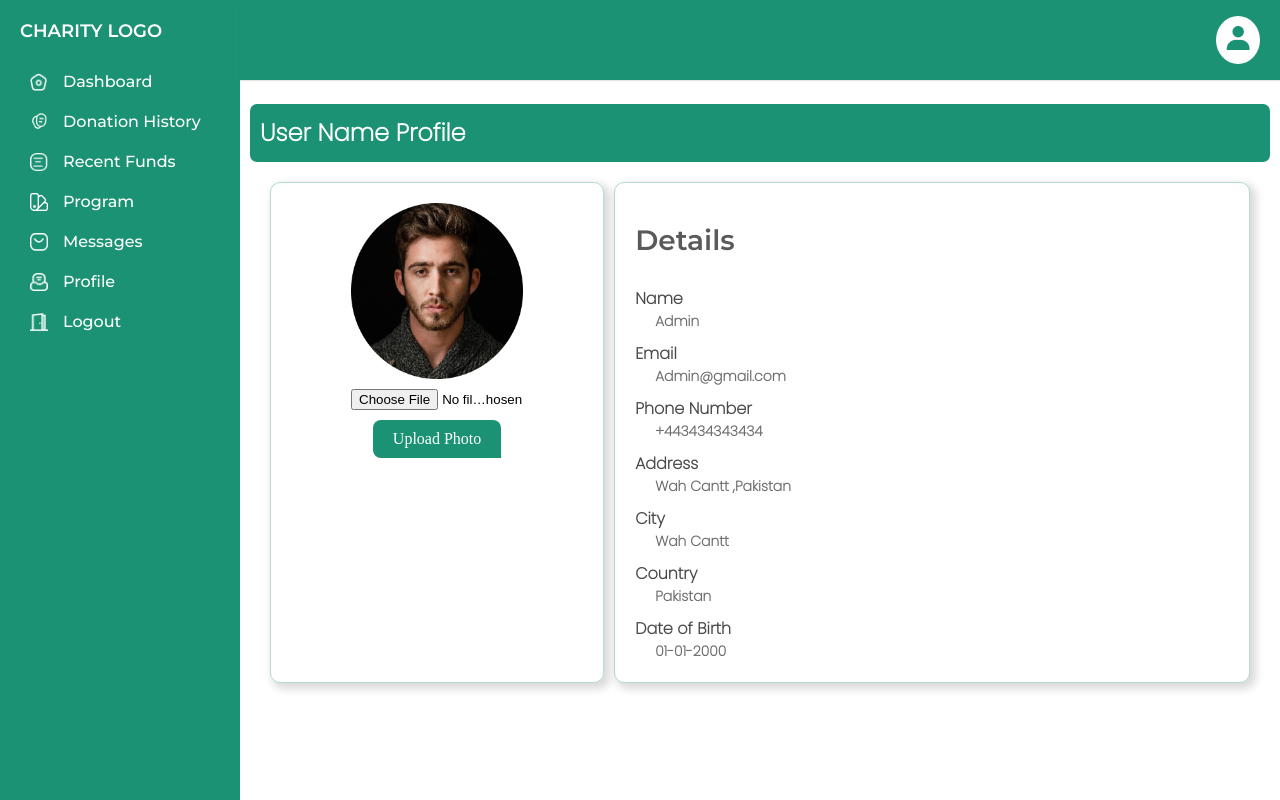
After one commit to nomiwsd/CharitySite, a Django app: page /profile/ in a window 1280 px wide. The commit adds this page. Run offline with Django 5.2, Linux system fonts and the light colour scheme; some libraries are stand-ins or nearby versions.

Commit message:
Dashboard Completed

```diff
--- /dev/null
+++ b/appsrc/templates/Profile.html
@@ -0,0 +1,75 @@
+{% load static%}
+<!DOCTYPE html>
+<html lang="en">
+  <head>
+    <meta charset="UTF-8" />
+    <meta name="viewport" content="width=device-width, initial-scale=1.0" />
+    <title>Document</title>
+    <link
+      href="{% static 'fontawesomefree/css/all.min.css' %}"
+      rel="stylesheet"
+      type="text/css"
+    />
+    <link rel="stylesheet" href="{% static '/css/dashboard.css' %}" />
+    <!-- One file includes all the Font Awesome Free icons and utilities -->
+    <script src="{% static 'fontawesomefree/js/all.min.js' %}"></script>
+  </head>
+  <body>
+    <main>
+      {% include 'components/sidebar.html'%}
+      <section class="home-section">
+        {% include 'components/dashboard_navbar.html'%}
+        <div class="home-content">
+          <h1 class="main_head_green">User Name Profile</h1>
+          <div class="personal_info">
+            <div class="img_sect">
+              <div class="avatar_img"><img src="../../static/media/Profilepic.png" alt="" /></div>
+              <div class="file_upload">
+                <input
+                  type="file"
+                  id="avatar"
+                  name="avatar"
+                  accept="image/png, image/jpeg"
+                />
+                <button class="mainbtn">Upload Photo</button>
+              </div>
+            </div>
+            <div class="text_info">
+              <h1 class="Dash_head">Details</h1>
+              <div class="info_flex">
+                <h2>Name</h2>
+                <p>Admin</p>
+              </div>
+              <div class="info_flex">
+                <h2>Email</h2>
+                <p>Admin@gmail.com</p>
+              </div>
+              <div class="info_flex">
+                <h2>Phone Number</h2>
+                <p>+443434343434</p>
+              </div>
+              <div class="info_flex">
+                <h2>Address</h2>
+                <p>Wah Cantt ,Pakistan</p>
+              </div>
+              <div class="info_flex">
+                <h2>City</h2>
+                <p>Wah Cantt</p>
+              </div>
+              <div class="info_flex">
+                <h2>Country</h2>
+                <p>Pakistan</p>
+              </div>
+
+              <div class="info_flex">
+                <h2>Date of Birth</h2>
+                <p>01-01-2000</p>
+              </div>
+
+            </div>
+          </div>
+        </div>
+      </section>
+    </main>
+  </body>
+</html>
--- a/appsrc/templates/components/sidebar.html
+++ b/appsrc/templates/components/sidebar.html
@@ -29,13 +29,13 @@
       </a>
     </li>
     <li>
-      <a href="#">
+      <a href="{% url 'messages' %}">
         <img src="../../../static/media/Message.png" alt="">
         <span >Messages</span>
       </a>
     </li>
     <li>
-      <a href="#">
+      <a href="{% url 'profile' %}">
         <img src="../../../static/media/Profile.png" alt=""><span >Profile</span>
       </a>
     </li>
--- a/appsrc/urls.py
+++ b/appsrc/urls.py
@@ -10,5 +10,7 @@ urlpatterns = [
     path('donationhistory/', views.donationhistory,name='donationhistory'),
     path('recentfunds/', views.Recent_funds,name='recentfunds'),
     path('programs/', views.Programs,name='programs'),
+    path('messages/', views.Messages,name='messages'),
+    path('profile/', views.Profile,name='profile'),
 
 ]
--- a/appsrc/views.py
+++ b/appsrc/views.py
@@ -19,3 +19,7 @@ def Recent_funds(request):
     return render(request,'Recent_funds.html')
 def Programs(request):
     return render(request,'Programs.html')
+def Messages(request):
+    return render(request,'Messages.html')
+def Profile(request):
+    return render(request,'Profile.html')
--- a/static/css/dashboard.css
+++ b/static/css/dashboard.css
@@ -420,12 +443,130 @@ dialog {
   display: flex;
   justify-content: center;
   align-items: center;
+  width: 100%;
 }
 .addbtndiv {
   display: flex;
   justify-content: end;
   align-items: center;
   padding: 20px;
+}
+.message_text {
+  white-space: nowrap;
+  width: 200px;
+  overflow: hidden;
+  text-overflow: ellipsis;
+}
+.action_div {
+  display: flex;
+  gap: 10px;
+}
+.Message_flex {
+  padding: 5px 20px;
+  display: flex;
+  flex-direction: column;
+  justify-content: flex-start;
+}
+.view_btn {
+  font-family: var(--dashboard_fontfamily);
+  font-size: 16px;
+  font-weight: 500;
+  line-height: 20px;
+  letter-spacing: 0em;
+  text-align: left;
+  color: #423b3bb2;
+  background-color: transparent;
+  border: none;
+  padding: 20px 0px;
+}
+.btnreply {
+  background-color: transparent;
+  color: var(--primary);
+  font-family: var(--dashboard_fontfamily);
+  font-size: 16px;
+  font-weight: 600;
+  line-height: 20px;
+  letter-spacing: 0em;
+  text-align: left;
+  border: none;
+}
+.main_head_green {
+  border-radius: 7px;
+  padding: 0px 10px;
+  font-family: "Poppins", sans-serif;
+  font-size: 24px;
+  font-weight: 600;
+  line-height: 58px;
+  letter-spacing: 0em;
+  text-align: left;
+  background-color: var(--primary);
+  color: var(--primarybg);
+}
+.personal_info {
+  padding: 20px;
+  display: flex;
+  gap: 10px;
+}
+.img_sect {
+  display: flex;
+  flex-direction: column;
+  justify-content: flex-start;
+  align-items: center;
+  gap: 10px;
+  border: 1px solid #1b927454;
+  box-shadow: 4px 4px 8px 2px #00000026;
+  border-radius: 10px;
+}
+.file_upload {
+  display: flex;
+  flex-direction: column;
+  justify-content: center;
+  align-items: center;
+  gap: 10px;
+}
+.file_upload input{
+    width: 100%;
+}
+.text_info {
+  width: 100%;
+  display: flex;
+  flex-direction: column;
+  justify-content: flex-start;
+  align-items: flex-start;
+  border: 1px solid #1b927454;
+  box-shadow: 4px 4px 8px 2px #00000026;
+  border-radius: 10px;
+  padding: 20px;
+  gap: 10px;
+}
+.info_flex {
+  display: flex;
+  flex-direction: column;
+  justify-content: flex-start;
+  align-items: flex-start;
+}
+.info_flex h2 {
+  font-family: "Poppins", sans-serif;
+  font-size: 16px;
+  font-weight: 600;
+  line-height: 24px;
+  letter-spacing: 0em;
+  text-align: left;
+  color: #4a4949;
+}
+.info_flex p {
+  padding: 0px 20px;
+  font-family: "Poppins", sans-serif;
+  font-size: 14px;
+  font-weight: 600;
+  line-height: 21px;
+  letter-spacing: 0em;
+  text-align: left;
+  color: #4a4949cc;
+}
+.avatar_img img {
+  width: 100%;
+  height: 100%;
 }
 /* responsiveness */
 @media screen and (min-width: 320px) {
@@ -483,6 +624,12 @@ dialog {
   .addImage_flex {
     flex-direction: column;
     align-items: flex-start;
+  }
+  .personal_info {
+    flex-direction: column;
+  }
+  .img_sect {
+    padding: 20px;
   }
 }
 @media screen and (min-width: 768px) {
@@ -550,8 +697,16 @@ dialog {
     width: 35%;
   }
 
-  .addImage_flex{flex-direction: row;
-  align-items: center;}
+  .addImage_flex {
+    flex-direction: row;
+    align-items: center;
+  }
+  .personal_info {
+    flex-direction: row;
+  }
+  .img_sect {
+    padding: 20px 40px;
+  }
 }
 @media screen and (min-width: 1024px) {
   .top_counters {
@@ -574,6 +729,10 @@ dialog {
   .recentactivity_box {
     width: 23%;
   }
+
+  .img_sect {
+    padding: 20px 80px;
+  }
 }
 @media screen and (min-width: 1440px) {
   /* .counter_box {
```
Also changed, not shown: other parts of static/css/dashboard.css (+25 -2 lines), appsrc/templates/Donation_history.html (+11 -15 lines), appsrc/templates/Messages.html (added, +100 -0 lines), appsrc/templates/Recent_funds.html (+11 -15 lines), static/media/Profilepic.png (added).
